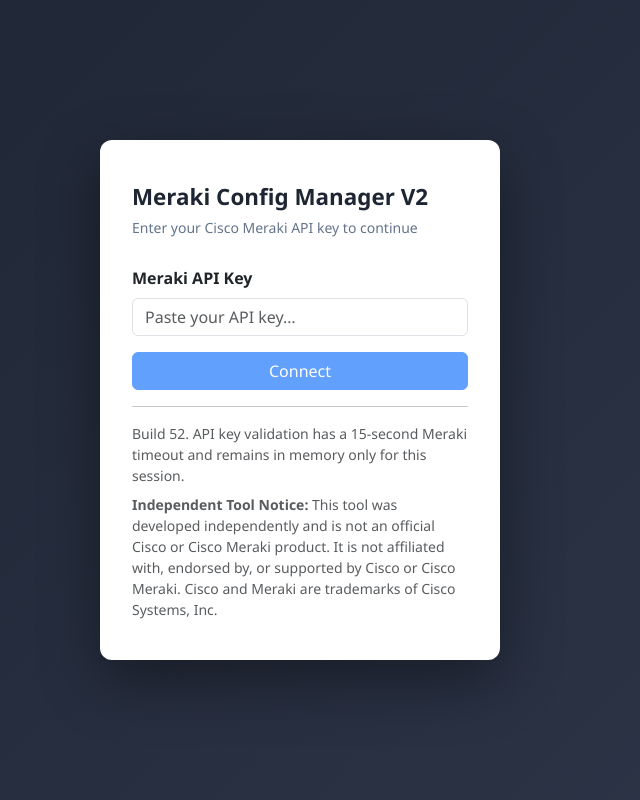
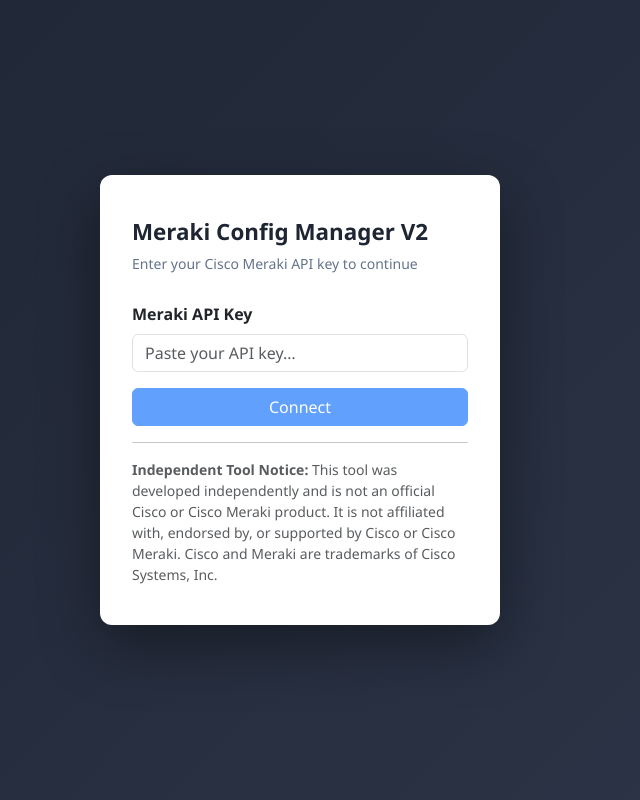
Before and after one commit to shayiqbal/meraki-client-web-localv2, a FastAPI app: page / in a window 1280 px wide. Shown: the whole page, without its empty margins (340-980 px from the left). Run offline with FastAPI, Linux system fonts and the light colour scheme; some libraries are stand-ins or nearby versions.

Commit message:
docs: simplify login screen notice

```diff
--- a/webapp/templates/index.html
+++ b/webapp/templates/index.html
@@ -29,8 +29,7 @@
       </button>
     </form>
     <hr/>
-    <p class="text-muted small mb-0">Build 52. API key validation has a 15-second Meraki timeout and remains in memory only for this session.</p>
-    <p class="text-muted small mt-2 mb-0"><strong>Independent Tool Notice:</strong> This tool was developed independently and is not an official Cisco or Cisco Meraki product. It is not affiliated with, endorsed by, or supported by Cisco or Cisco Meraki. Cisco and Meraki are trademarks of Cisco Systems, Inc.</p>
+    <p class="text-muted small mb-0"><strong>Independent Tool Notice:</strong> This tool was developed independently and is not an official Cisco or Cisco Meraki product. It is not affiliated with, endorsed by, or supported by Cisco or Cisco Meraki. Cisco and Meraki are trademarks of Cisco Systems, Inc.</p>
   </div>
 </div>
 
```
Also changed, not shown: tests/test_session_security.py (+2 -2 lines).
